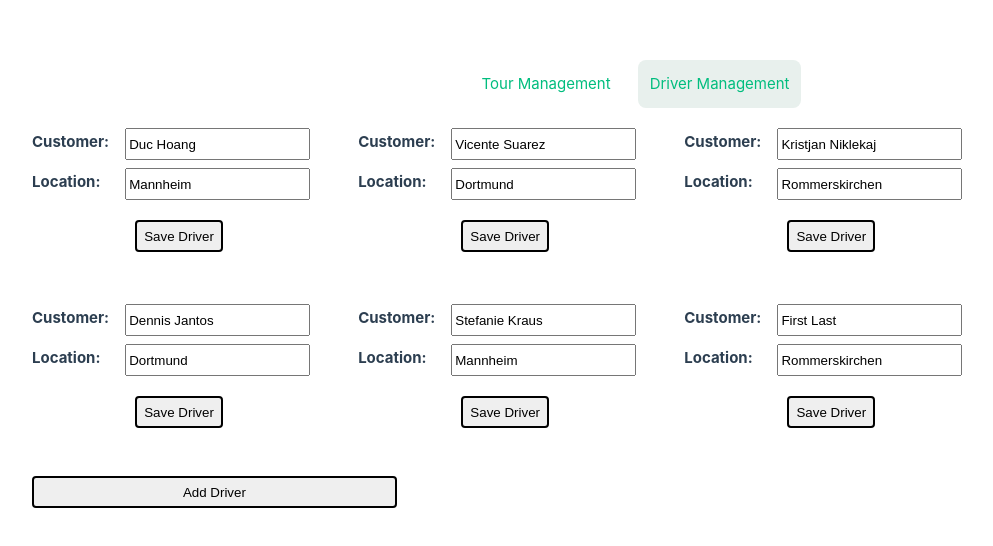
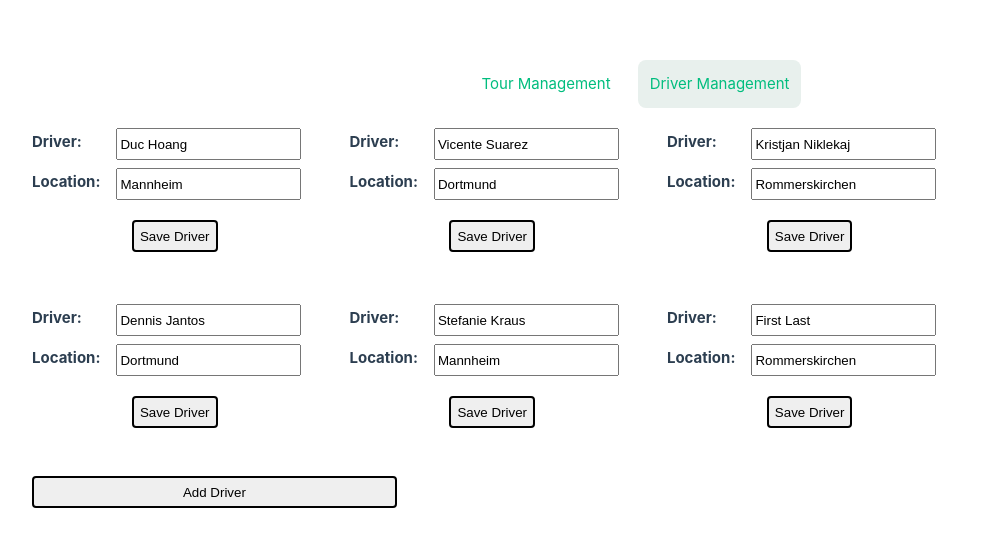
Before and after one commit to niklekaj/loadify, a Vue app: page /drivers in a window 1280 px wide. Shown: the part 124-670 px from the top of the page, without its empty margins (0-993 px from the left). Built offline with nearby package versions, Linux system fonts and the light colour scheme.

Commit message:
fix: label name for driver in DriverManagement

```diff
--- a/src/views/DriverManagement.vue
+++ b/src/views/DriverManagement.vue
@@ -58,7 +58,7 @@ export default {
   <section>
         <form v-for="driverForm in driverForms" :key="driverForm.id" @submit.prevent="saveDriverForms(driverForm.id)" class="driver">
             <div class="driver_field">
-              <label class="driver_field-label" for="name">Customer:</label>
+              <label class="driver_field-label" for="name">Driver:</label>
               <input type="text" id="name" v-model="driverForm.name">
             </div>
 
```
Also changed, not shown: 1 other file (tests, documents, lock files or other folders).
